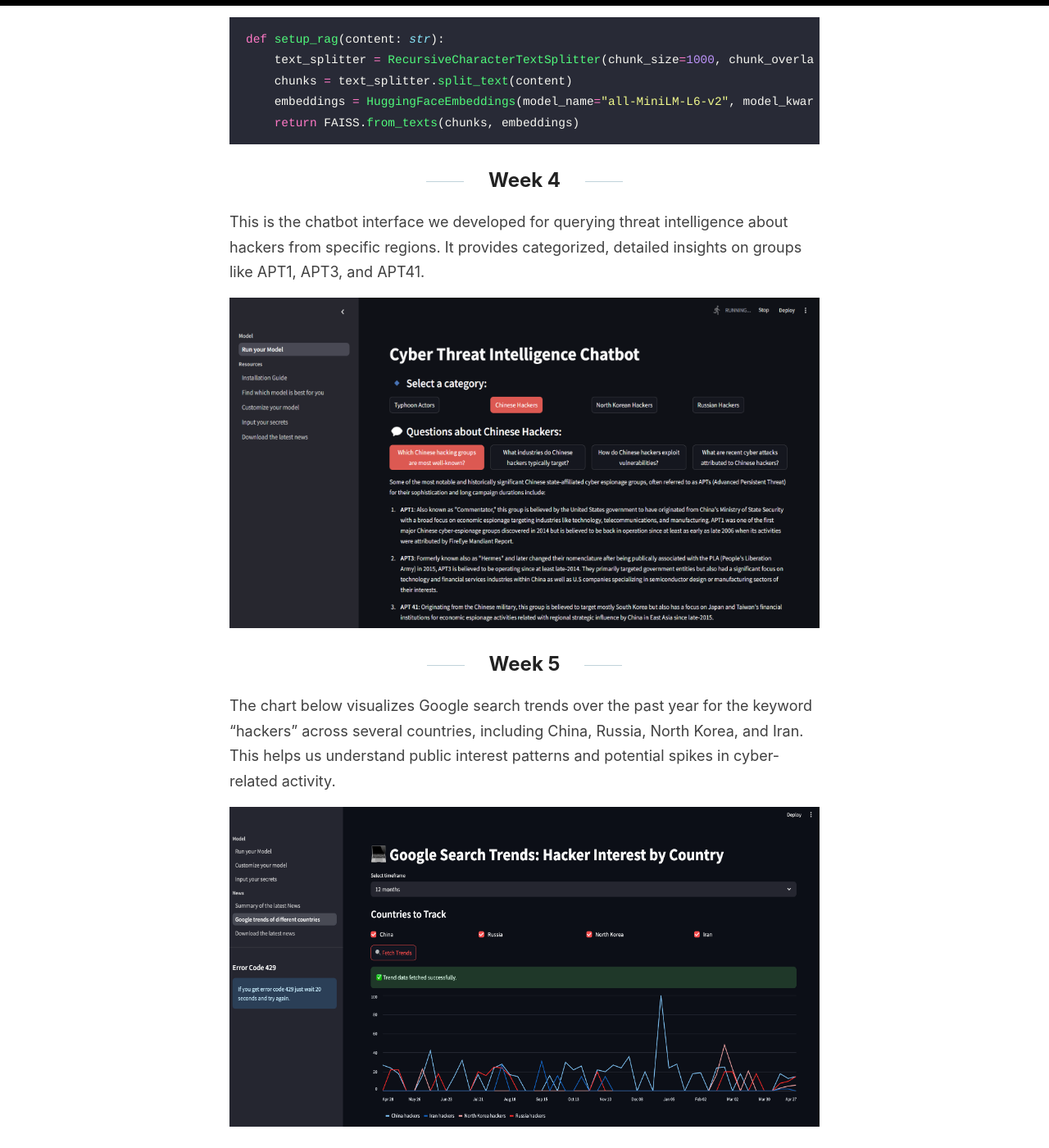
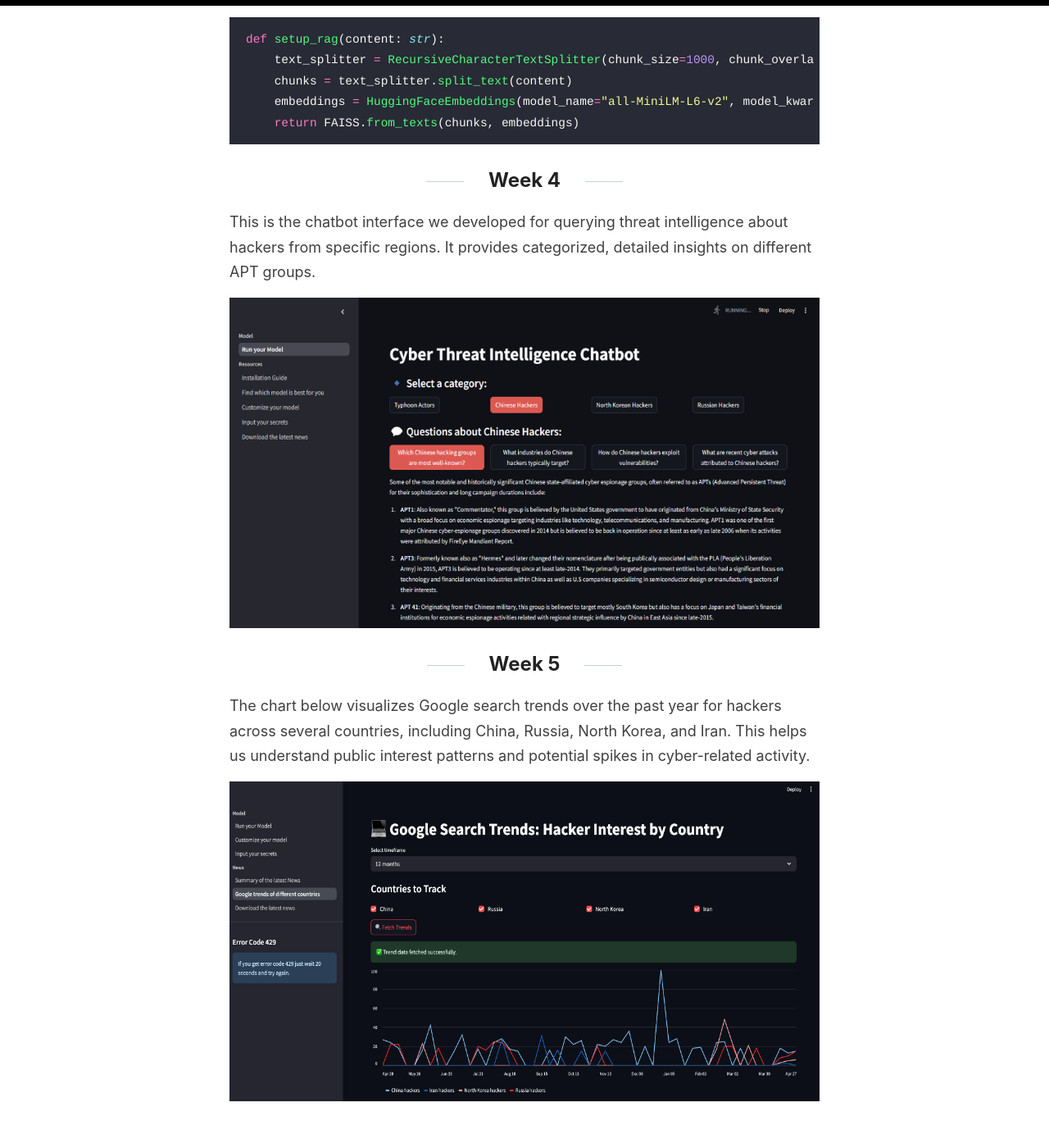
Before and after one commit to UHMCyberAnalytics/UHMCyberAnalytics.github.io, a Jekyll site: the page built from _posts/2025-01-21-Building-The-Tool.md, in a window 1280 px wide and 1400 px high, scrolled down 1790 px. Shown: the whole window at 82% size. Built offline with Jekyll 4.4.1, drawn with Linux system fonts in a browser that asks for light colours.

Commit message:
Update 2025-01-21-Building-The-Tool.md

```diff
--- a/_posts/2025-01-21-Building-The-Tool.md
+++ b/_posts/2025-01-21-Building-The-Tool.md
@@ -54,12 +54,12 @@ def setup_rag(content: str):
 
 ## Week 4
 
-This is the chatbot interface we developed for querying threat intelligence about hackers from specific regions. It provides categorized, detailed insights on groups like APT1, APT3, and APT41.
+This is the chatbot interface we developed for querying threat intelligence about hackers from specific regions. It provides categorized, detailed insights on different APT groups.
 
 ![img](https://github.com/UHMCyberAnalytics/UHMCyberAnalytics.github.io/blob/6d2d34b49c5748fb5d196497c70102259ceffbb8/images/main.png?raw=true)
 
 ## Week 5
 
-The chart below visualizes Google search trends over the past year for the keyword "hackers" across several countries, including China, Russia, North Korea, and Iran. This helps us understand public interest patterns and potential spikes in cyber-related activity.
+The chart below visualizes Google search trends over the past year for hackers across several countries, including China, Russia, North Korea, and Iran. This helps us understand public interest patterns and potential spikes in cyber-related activity.
 
 ![img](https://github.com/UHMCyberAnalytics/UHMCyberAnalytics.github.io/blob/6d2d34b49c5748fb5d196497c70102259ceffbb8/images/trends.png?raw=true)
```
